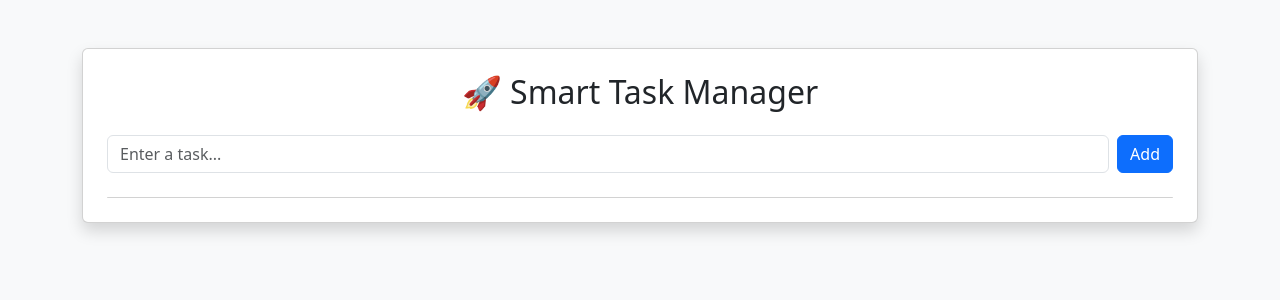
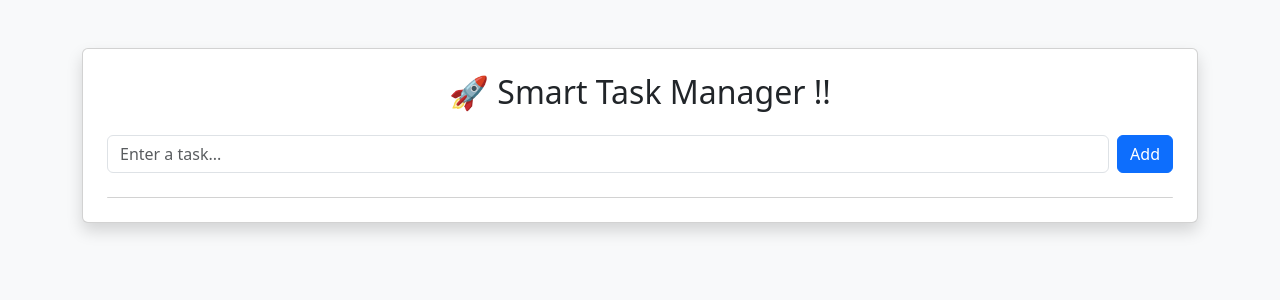
Before and after one commit to venkatnivi062/sample-ci-app, a Flask app: page / in a window 1280 px wide. Shown: the top 300 px of the page. Run offline with Flask 2, Linux system fonts and the light colour scheme.

Commit message:
Update index.html
updated changes for testing

```diff
--- a/templates/index.html
+++ b/templates/index.html
@@ -9,7 +9,7 @@
 <div class="container mt-5">
     <div class="card shadow p-4">
 
-        <h2 class="text-center mb-4">🚀 Smart Task Manager</h2>
+        <h2 class="text-center mb-4">🚀 Smart Task Manager !!</h2>
 
         <form method="POST" class="d-flex gap-2 mb-4">
             <input
```
